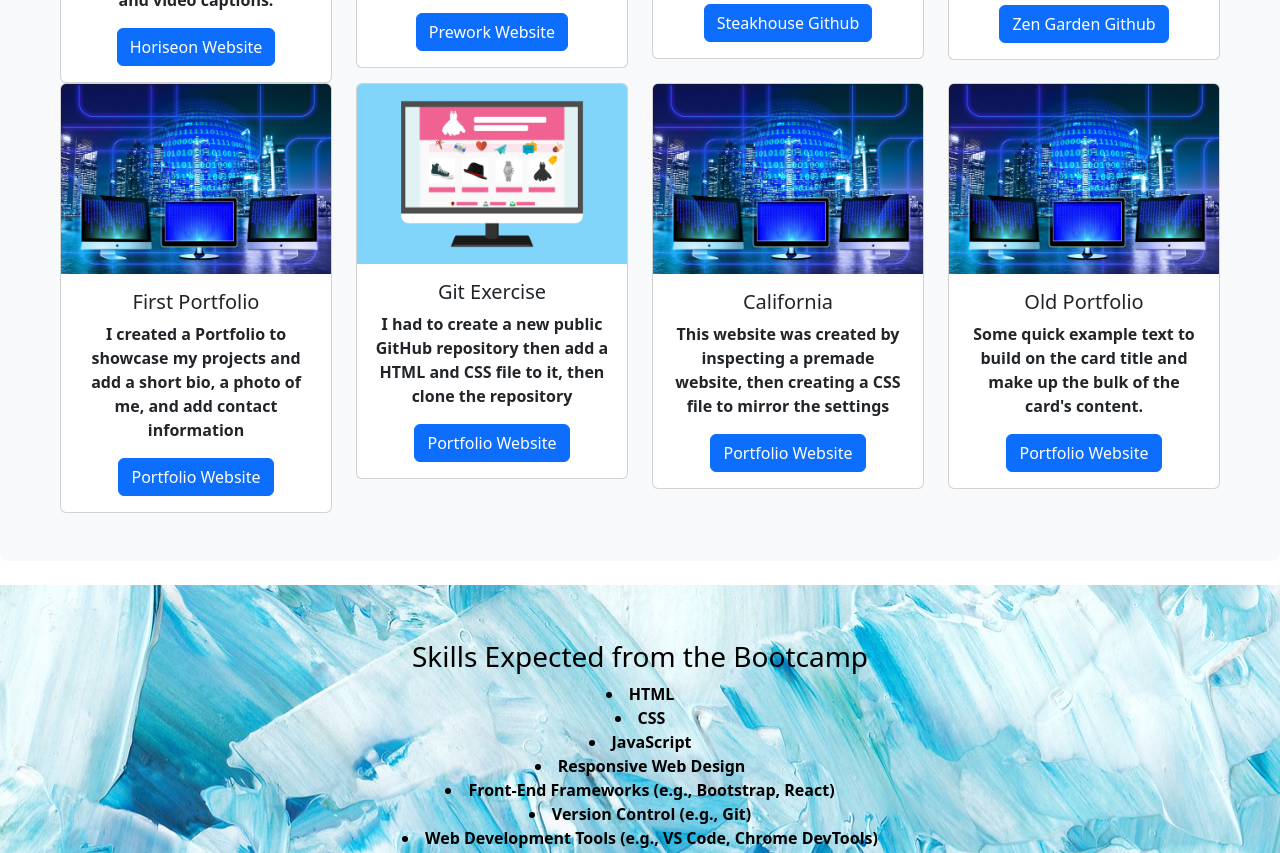
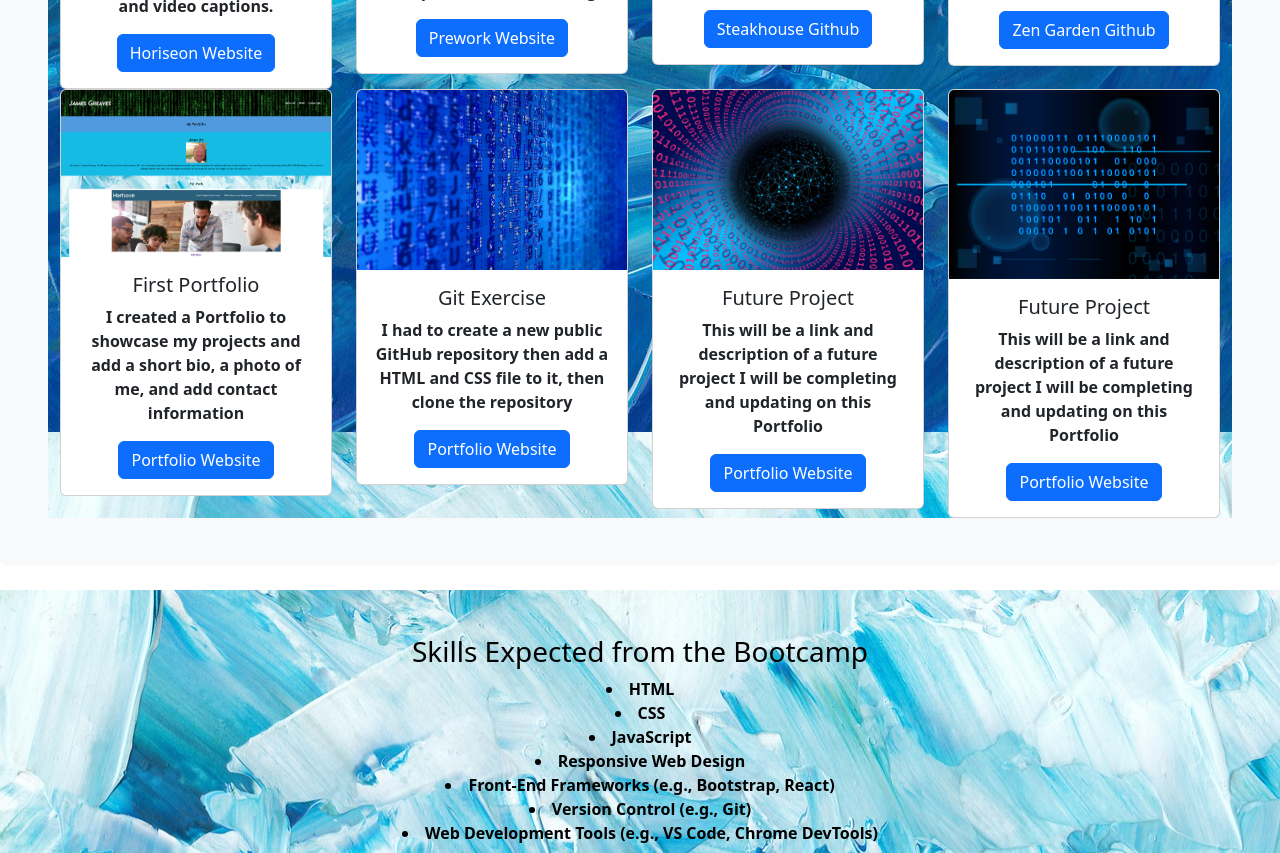
Before and after one commit to Jimbobster/Bootstrap-Portfolio, a plain HTML site: page index.html in a window 1280 px wide. Shown: the part 1101-1954 px from the top of the page. Drawn offline with nearby package versions, Linux system fonts and the light colour scheme.

Commit message:
Added and changed images for work section, added CSS Notes

```diff
--- a/css/style.css
+++ b/css/style.css
@@ -1,19 +1,19 @@
 .jim {
 width: 25%;
 height: 25%;
-
 }
 
 .container-fluid {
 text-align: center;
 text-size-adjust: 10px;
-
 }
 
+/* Work Section Tect Alignment */
 .card-text {
 text-align: center;
 }
 
+/* Header Style */
 #header {
 color: #0c0c0c;
 font-size: auto;
@@ -22,6 +22,7 @@
 background-image: url(../images/matrix.jpg);
 }
 
+/* Work Section */
 #work-section {
 color: #0f0f0f;
 font-size: auto;
@@ -39,7 +40,7 @@ a:hover {
 
 /* Button Hover Effect - Box Shadow */
 .btn:hover {
-  box-shadow: 10px 6px 8px rgba(219, 12, 12, 0.9);
+box-shadow: 0px 20px 20px rgba(219, 12, 12, 0.9);
 transition: box-shadow 0.2s ease;
 text-decoration-color: #f50a0a;
 }
@@ -50,27 +51,30 @@ text-align: center;
 font-weight: bold;
 background-image: url(../images/blueee.jpg);
 color: rgb(0, 0, 0);
-padding: 55px;
+padding: 45px;
 }
 
+/* Contact Style */
 #about-contact {
 text-align: center;
 font-weight: bold;
 background-image: url();
 color: rgb(248, 248, 248);
-padding: 55px;
+padding: 30px;
 background-image: url(../images/Banners.jpg);
 }
 
+/* Header Style */
 #container-fluid py-5 {
 background-image: url();
 }
 
+/* Header Style */
 #hero {
-    background-image: url(.);
-
+background-image: url(../images/blueee.jpg);
 }
 
+/* Novbar Text */
 .nav link {
 font-weight: bold;
 }
--- a/index.html
+++ b/index.html
@@ -6,12 +6,14 @@
 
     <!-- Bootstrap CSS -->
     <link href="https://cdn.jsdelivr.net/npm/bootstrap@5.3.2/dist/css/bootstrap.min.css" rel="stylesheet" integrity="sha384-T3c6CoIi6uLrA9TneNEoa7RxnatzjcDSCmG1MXxSR1GAsXEV/Dwwykc2MPK8M2HN" crossorigin="anonymous">
+
+    <!-- Custom CSS -->
     <link rel="stylesheet" href="css/style.css">
     <title>Bootstrap Portfolio</title>
 </head>
+<body>
 
-<!--Main Body-->
-<body>
+  <!-- Header -->
   <header id="header">
     <nav class="navbar navbar-expand-lg bg-body-tertiary">
       <div class="container-fluid">
@@ -33,16 +35,17 @@
               <a class="nav-link" href="#Contact-Me">Contact Me</a>
             </li>
           </ul>
-            <form class="d-flex" role="search">
-              <input class="form-control me-2" type="search" placeholder="Search" aria-label="Search">
-              <button class="btn btn-outline-success" type="submit">Search</button>
-            </form>
+
+        </div>
       </div>
     </nav>
   </header>
-    </div>
+  <!-- End Header -->
 
+
+  <!-- My Projects  -->
   <section id="work-section">
+
     <!-- Jumbotron Code -->
     <div class="p-5 mb-4 bg-body-tertiary rounded-3">
      <div id="hero">
@@ -51,7 +54,7 @@
      <img class="jim" src="images/me.jpg">
       <p class="col-md-8 fs-4" href="#About-Me">
         <div id="About-Me" class="section">
-              <p> Front End Web Developer</p>
+        <h2>Front End Web Developer</h2>
         </div>
       </div>
     <!--End Jumbotron-->
@@ -116,7 +119,7 @@
           <!-- Card 5 -->
           <div class="cardContainer col-lg-3 col-md-3 col-sm-6">
             <div class="card">
-              <img src="images/monitor.jpg" class="card-img-top" alt="...">
+              <img src="images/profile.png" class="card-img-top" alt="...">
               <div class="card-body">
                 <h5 class="card-title">First Portfolio</h5>
                 <p class="card-text">I created a Portfolio to showcase my projects and add a short bio, a photo of me, and add contact information</p>
@@ -129,7 +132,7 @@
           <!-- Card 6 -->
           <div class="cardContainer col-lg-3 col-md-3 col-sm-6">
             <div class="card">
-              <img src="images/screen.png" class="card-img-top" alt="...">
+              <img src="images/matrix-blue.jpg" class="card-img-top" alt="...">
               <div class="card-body">
                 <h5 class="card-title">Git Exercise</h5>
                 <p class="card-text">I had to create a new public GitHub repository then add a HTML and CSS file to it, then clone the repository </p>
@@ -142,11 +145,11 @@
           <!-- Card 7 -->
           <div class="cardContainer col-lg-3 col-md-3 col-sm-6">
             <div class="card">
-              <img src="images/monitor.jpg" class="card-img-top" alt="...">
+              <img src="images/network-64.jpg" class="card-img-top" alt="...">
               <div class="card-body">
-                <h5 class="card-title">California</h5>
-                <p class="card-text">This website was created by inspecting a premade website, then creating a CSS file to mirror the settings</p>
-                <a href="https://jimbobster.github.io/My-Portfolio/" class="btn btn-primary">Portfolio Website</a>
+                <h5 class="card-title">Future Project</h5>
+                <p class="card-text">This will be a link and description of a future project I will be completing and updating on this Portfolio</p>
+                <a href="https://github.com/jimbobster" class="btn btn-primary">Portfolio Website</a>
               </div>
             </div>
           </div>
@@ -155,11 +158,11 @@
           <!-- Card 8 -->
           <div class="cardContainer col-lg-3 col-md-3 col-sm-6">
             <div class="card">
-              <img src="images/monitor.jpg" class="card-img-top" alt="...">
+              <img src="images/blueyy.png" class="card-img-top" alt="...">
               <div class="card-body">
-                <h5 class="card-title">Old Portfolio</h5>
-                <p class="card-text">Some quick example text to build on the card title and make up the bulk of the card's content.</p>
-                <a href="https://jimbobster.github.io/My-Portfolio/" class="btn btn-primary">Portfolio Website</a>
+                <h5 class="card-title">Future Project</h5>
+                <p class="card-text">This will be a link and description of a future project I will be completing and updating on this Portfolio</p>
+                <a href="https://github.com/jimbobster" class="btn btn-primary">Portfolio Website</a>
               </div>
             </div>
           </div>
@@ -178,9 +181,10 @@
 
   </section id="skills">
 
+             <!-- About Me Section -->
   <section id="about-contact" href="#about-me">
             <div class="row">
-              <!-- About Me Section -->
+
               <div class="col-lg-6 col-md-6 col-sm-12">
               <h3>About Me</h3>
               <p>
@@ -191,13 +195,9 @@
             <!-- Contact Section -->
         <div class="col-lg-6 col-md-6 col-sm-12">
               <h3>Contact Me</h3>
-              <p>
-                If you have any questions or would like to get in touch, feel free to contact me on :
-
-               <p><a href="mailto:jgreavesei@gmail.com">jgreavesei@gmail.com</a></p>
-
+              <p>If you have any questions or would like to get in touch, feel free to contact me on :<p>
+                <a href="mailto:jgreavesei@gmail.com">jgreavesei@gmail.com</a></p>
                 <p><a href="https://www.linkedin.com/in/james-greaves-202a28293" target="_blank">My LinkedIn Profile</a></p>
-
                 <p> You can also contact me on 07790444222 </p>
               </p>
             </div>
```
Also changed, not shown: images/blueyy.png (added), images/matrix-blue.jpg (added), images/network-64.jpg (added), images/profile.png (added). Lines whose indentation alone changed are shown as unchanged.
